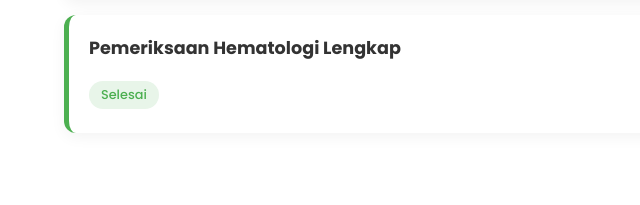
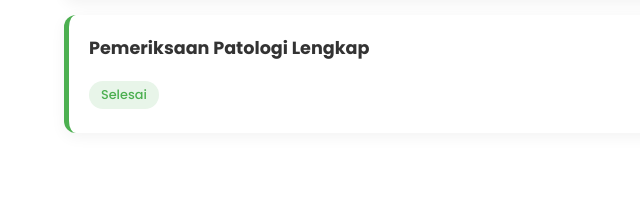
Before and after one commit to ShikinariShiki/silrs, a plain HTML site: page hasil.html in a window 1280 px wide. Shown: the part 312-517 px from the top of the page, 0-640 px from the left. Drawn offline with Linux system fonts and the light colour scheme.

```diff
--- a/hasil.html
+++ b/hasil.html
@@ -45,7 +45,7 @@
                 </div>
                 <div class="result-card">
                      <div class="result-card-header">
-                        <h3>Pemeriksaan Hematologi Lengkap</h3>
+                        <h3>Pemeriksaan Patologi Lengkap</h3>
                         <span class="date">14 Mei 2025</span>
                     </div>
                     <div class="result-card-footer">
```
